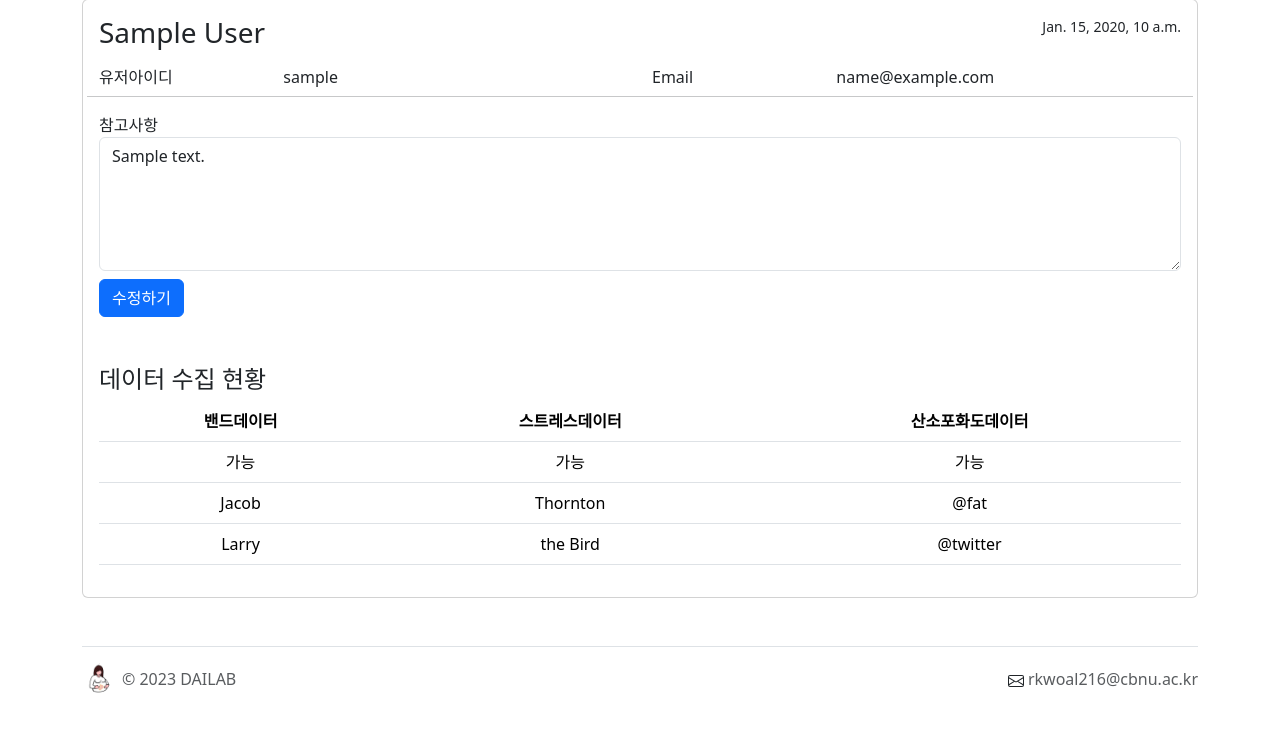
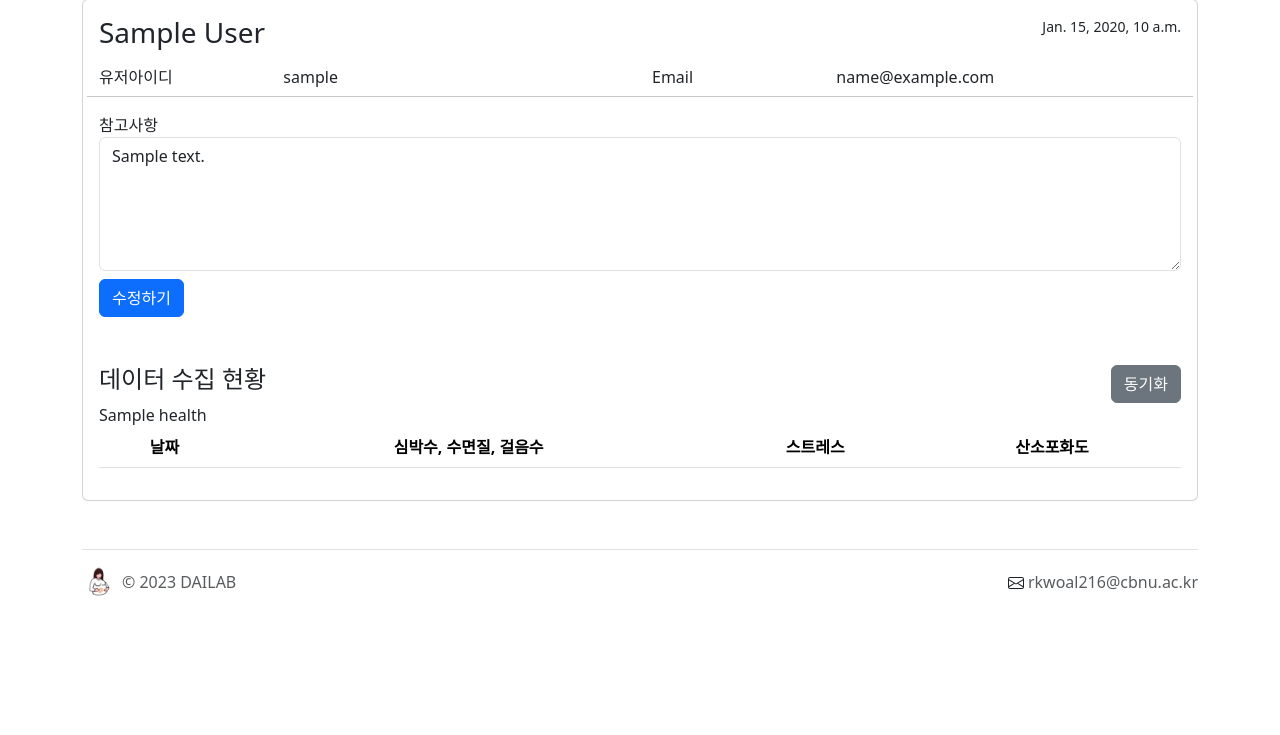
Before and after one commit to luminous037/apop, a Django app: template templates/accounts/userInfo.html in a window 1280 px wide. Shown: the part 94-829 px from the top of the page. After the commit the page ends 690 px from the top, so only its background shows below. Run offline with Django 4.2, Linux system fonts and the light colour scheme; the template is opened without the code that fills it: most values are stand-ins (such as "Sample title", 1, 10 or a date in 2020); lists and menus that the app fills with data are empty; some libraries are stand-ins or nearby versions.

Commit message:
feat: 수동 데이터 동기화 구현

```diff
--- a/accounts/urls.py
+++ b/accounts/urls.py
@@ -1,5 +1,5 @@
 from django.urls import path
-from .views import LoginView, LogoutView, SignUpView, SuccessSignUpView, UserInfoView, UserManageView, UserNoteUpdateView
+from .views import LoginView, LogoutView, SignUpView, SuccessSignUpView, UserHealthDataSyncView, UserInfoView, UserManageView, UserNoteUpdateView
 
 app_name = 'accounts'
 
@@ -10,5 +10,6 @@ urlpatterns = [
     path('successSignup/', SuccessSignUpView.as_view(), name='successSignup'),
     path('manage/', UserManageView.as_view(), name='userManage'),
     path('info/<int:pk>/', UserInfoView.as_view(), name='userInfo'),
-    path('<int:pk>/updateNote/', UserNoteUpdateView.as_view(), name='updateNote')
+    path('<int:pk>/updateNote/', UserNoteUpdateView.as_view(), name='updateNote'),
+    path('<int:pk>/syncData/', UserHealthDataSyncView.as_view(), name='syncHealth')
 ]
--- a/templates/accounts/userInfo.html
+++ b/templates/accounts/userInfo.html
@@ -30,31 +30,25 @@
                 <button type="submit" class="btn btn-primary mt-2 mb-5">수정하기</button>
             </form>
 
-            <h4>데이터 수집 현황</h4>
+            <div class="d-flex w-100 justify-content-between">
+               <h4>데이터 수집 현황</h4>
+              <form action="{% url 'accounts:syncHealth' userInfo.pk %}">
+                {% csrf_token %}
+                <button type="submit" class="btn btn-secondary">동기화</button>
+              </form>
+            </div>
+
             <table class="table text-center">
                 <thead>
                   <tr>
-                    <th scope="col">밴드데이터</th>
-                    <th scope="col">스트레스데이터</th>
-                    <th scope="col">산소포화도데이터</th>
+                    <th scope="col">날짜</th>
+                    <th scope="col">심박수, 수면질, 걸음수</th>
+                    <th scope="col">스트레스</th>
+                    <th scope="col">산소포화도</th>
                   </tr>
                 </thead>
                 <tbody>
-                  <tr>
-                    <td>가능</td>
-                    <td>가능</td>
-                    <td>가능</td>
-                  </tr>
-                  <tr>
-                    <td>Jacob</td>
-                    <td>Thornton</td>
-                    <td>@fat</td>
-                  </tr>
-                  <tr>
-                    <td>Larry</td>
-                    <td>the Bird</td>
-                    <td>@twitter</td>
-                  </tr>
+                  {{ userInfo.huami.health }}
                 </tbody>
               </table>
         </div>
```
Also changed, not shown: accounts/views.py (+19 -1 lines).
